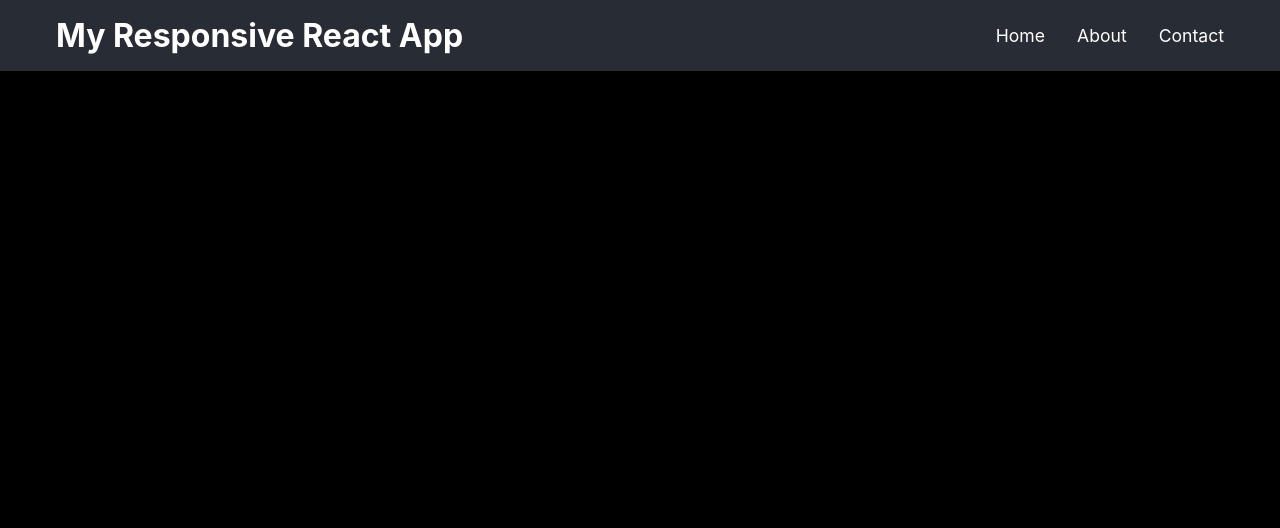
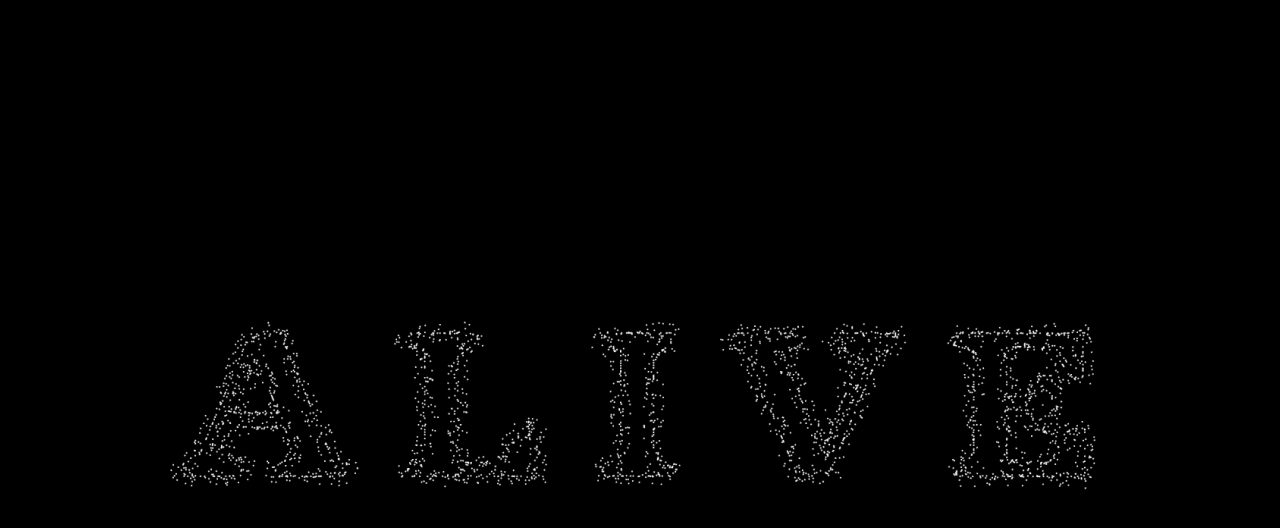
Before and after one commit to Daisu2001/DA, a React (Create React App) app in the folder Alive/alive-app/: page / in a window 1280 px wide. Shown: the top 528 px of the page. Built offline with nearby package versions, Linux system fonts and the light colour scheme.

Commit message:
Primeros pasos

```diff
--- a/Alive/alive-app/src/App.css
+++ b/Alive/alive-app/src/App.css
@@ -38,9 +38,28 @@
 }
 
 .app {
-  min-height: 100vh;
+  width: 100vw;
+  height: 100vh;
+  background-color: #000000;
+  margin: 0;
+  padding: 0;
   display: flex;
-  flex-direction: column;
+  justify-content: center;
+  align-items: center;
+}
+
+.center-container {
+  display: flex;
+  justify-content: center;
+  align-items: center;
+  width: 100%;
+  height: 100%;
+}
+
+.centered-image {
+  max-width: 90%;
+  max-height: 90vh;
+  object-fit: contain;
 }
 
 .app-header {
--- a/Alive/alive-app/src/App.tsx
+++ b/Alive/alive-app/src/App.tsx
@@ -4,25 +4,9 @@ import './App.css';
 function App() {
   return (
     <div className="app">
-      <header className="app-header">
-        <div className="container">
-          <h1>My Responsive React App</h1>
-          <nav className="main-nav">
-            <ul>
-              <li><a href="#home">Home</a></li>
-              <li><a href="#about">About</a></li>
-              <li><a href="#contact">Contact</a></li>
-            </ul>
-          </nav>
-        </div>
-      </header>
-
-      <main className="main-content">
-        <div className="container">
-          <div className="grid">
-          </div>
-        </div>
-      </main>
+      <div className="center-container">
+        <img src="/alivetext.png" alt="ALIVE Text" className="centered-image" />
+      </div>
     </div>
   );
 }
```
Also changed, not shown: Alive/alive-app/public/AliveText.png (added).
